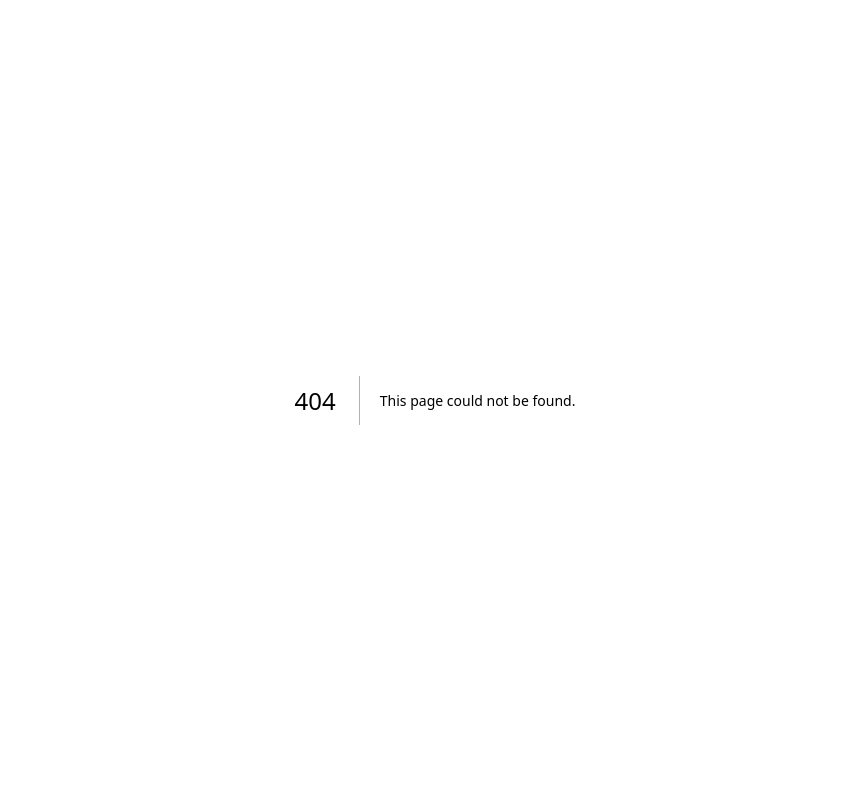
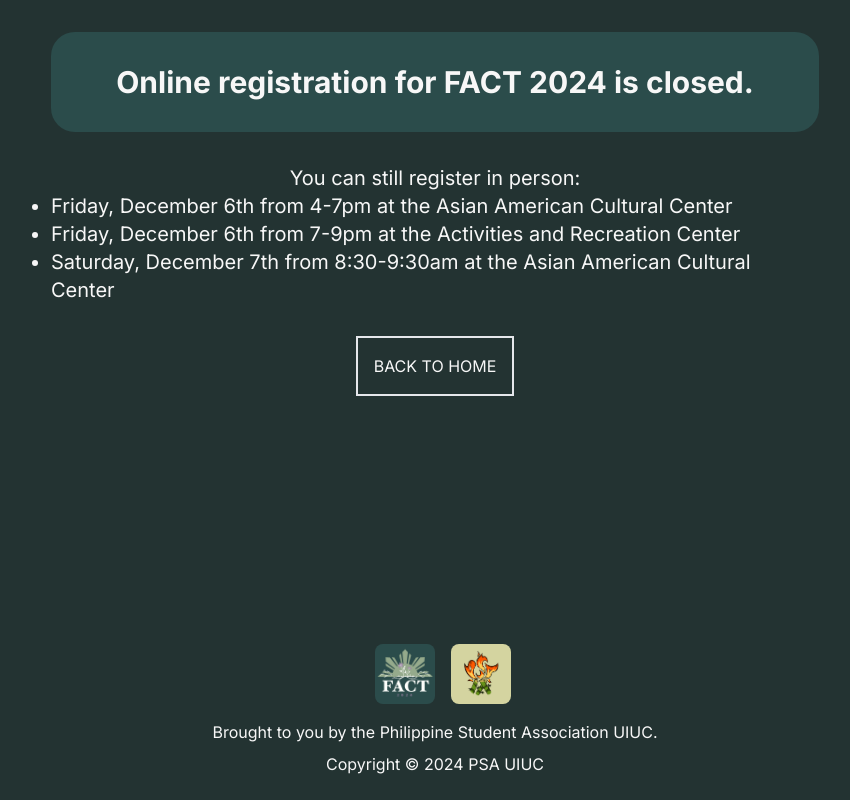
Before and after one commit to filipinx-americans-coming-together/fact-website-frontend, a Next.js app: page /registration-closed in a window 1280 px wide. Before the commit this address had no page. Shown: the whole page, without its empty margins (205-1055 px from the left). Built offline with nearby package versions, Linux system fonts and the light colour scheme.

Commit message:
closing registration

```diff
--- a/src/app/facilitators/components/WorkshopInfo.tsx
+++ b/src/app/facilitators/components/WorkshopInfo.tsx
@@ -56,7 +56,7 @@ export default function WorkshopInfo({ workshopID }: { workshopID: number }) {
             </h2>
             <p>{workshop.workshop.title}</p>
             <p>
-                Location (subject to change): {workshop.location.building}{" "}
+                Location: {workshop.location.building}{" "}
                 {workshop.location.room_num}
             </p>
             <p>Registered Delegates: {workshop.registrations}</p>
--- a/src/app/page.tsx
+++ b/src/app/page.tsx
@@ -53,10 +53,10 @@ export default function Home() {
                         {/* <p className="italic font-light my-2">
                             Registration opens 11/1/2024
                         </p> */}
-                        <LinkButton
+                        {/* <LinkButton
                             text="REGISTER NOW"
                             url="/my-fact/register"
-                        />
+                        /> */}
                         <br />
                         <LinkButton
                             text="GET VARIETY SHOW TICKETS"
--- /dev/null
+++ b/src/app/registration-closed/page.tsx
@@ -0,0 +1,21 @@
+import PageFooter from "@/components/formatting/PageFooter";
+import LinkButton from "@/components/ui/LinkButton";
+
+
+export default function RegistrationClosed() {
+    return (
+        <div className="h-screen flex flex-col justify-between">
+        <div className="my-8 w-3/5 mx-auto text-center">
+            <div className="p-8 font-bold text-3xl rounded-3xl bg-highlight-secondary"> Online registration for FACT 2024 is closed.</div>
+            <div className="my-8 text-xl">You can still register in person:
+                <ul className="list-disc text-left">
+                    <li>Friday, December 6th from 4-7pm at the Asian American Cultural Center</li>
+                    <li>Friday, December 6th from 7-9pm at the Activities and Recreation Center</li>
+                    <li>Saturday, December 7th from 8:30-9:30am at the Asian American Cultural Center</li>
+                </ul></div>
+                <LinkButton text="BACK TO HOME" url="/"/>
+        </div>
+        <PageFooter/>
+        </div>
+    );
+}
--- a/src/app/workshops/[slug]/page.tsx
+++ b/src/app/workshops/[slug]/page.tsx
@@ -175,7 +175,7 @@ function WorkshopDetailContent({
 
                     {/** Location Details */}
                     <div className="flex-1 flex flex-col space-y-2 border-2 rounded p-4">
-                        <h2 className="text-xl font-semibold">Location (Subject to Change)</h2>
+                        <h2 className="text-xl font-semibold">Location</h2>
                         <p>Building: {building}</p>
                         <p>Room: {room_num}</p>
                         <p>Capacity: {capacity}</p>
```
Also changed, not shown: src/middleware.ts (+11 -6 lines).
